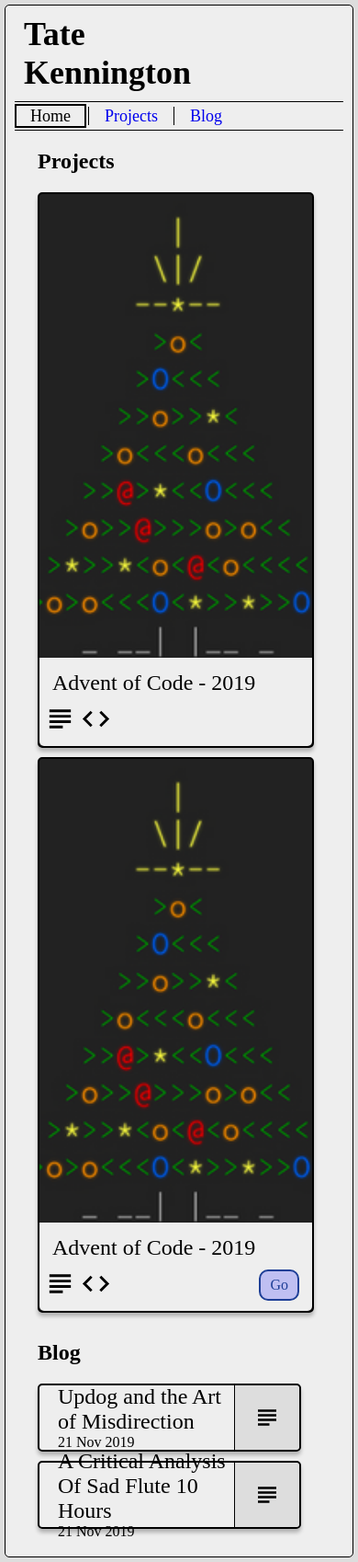
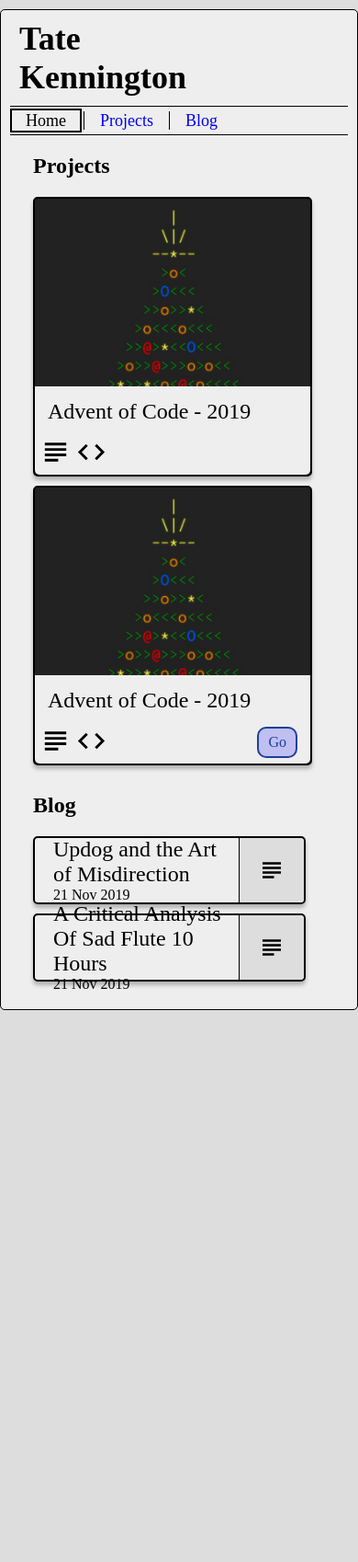
Before and after one commit to TateKennington/personal-website, a Jekyll site: the page built from index.html, in a window 390 px wide. Shown: the whole page at 92% size. Built offline with Jekyll 4.4.1, drawn with Linux system fonts in a browser that asks for light colours; after the commit the page ends 1108 px from its top, so only the background shows below that.

Commit message:
Remove bad media queries

```diff
--- a/assets/css/style.scss
+++ b/assets/css/style.scss
@@ -6,10 +6,6 @@
     margin: 10px auto;
     max-width: 860px;
     background-color: #DDD;
-
-    @media screen and (max-width: 768px){
-        margin: 5px;
-    }
 }
 
 .frame{
@@ -34,7 +30,7 @@
         }
     }
 
-    @media screen and (max-width: 768px){
+    @media screen and (max-width: 420px){
         & img{
             display: none;
         }
@@ -185,19 +181,6 @@
         border-bottom-left-radius: 5px;
         border-bottom-right-radius: 5px;
     }
-
-    @media screen and (max-width: 768px){
-        width: 600px;
-        height: 600px;
-
-        &__blurb{
-            flex-grow: 0 !important;
-        }
-
-        &__description{
-            display: none;
-        }
-    }
 }
 
 .c-post{
@@ -242,6 +225,7 @@
         height: 30px;
     }
 }
+
 /*
  * Styles for the homepage posts section.
 */
@@ -262,10 +246,6 @@
     display: flex;
     flex-wrap: wrap;
     width: 100%;
-
-    @media screen and (max-width: 768px){
-        justify-content: center;
-    }
 }
 
 .projects-full .project-description{
```
